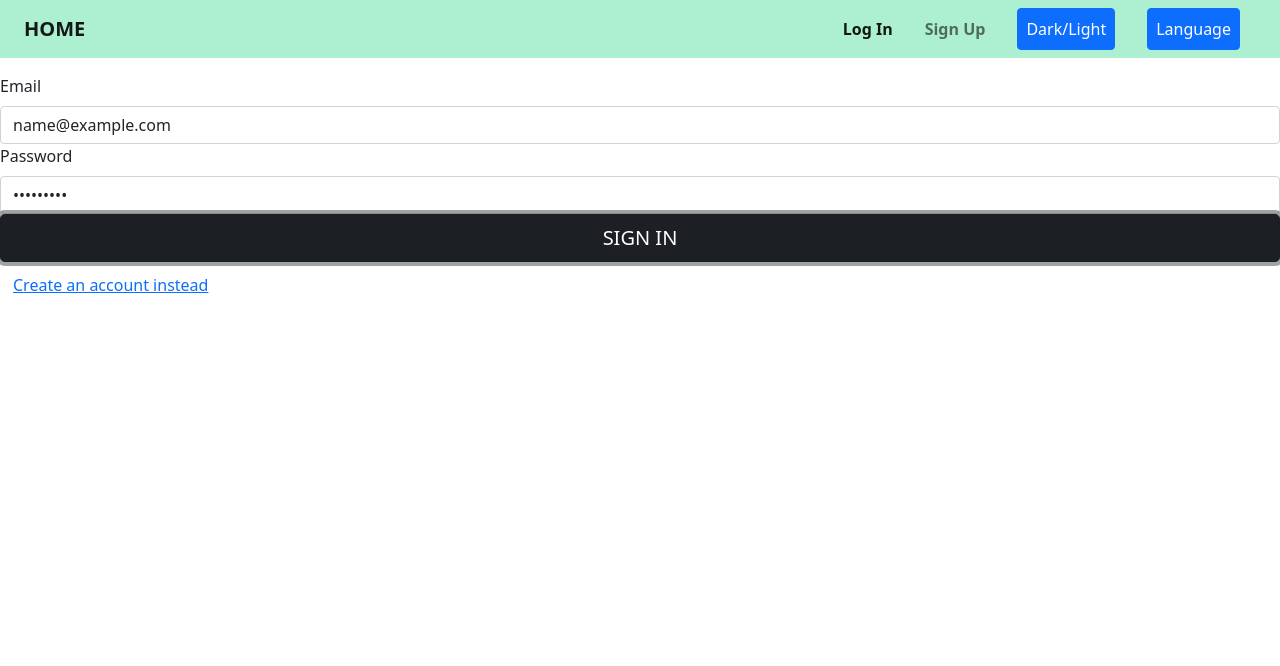
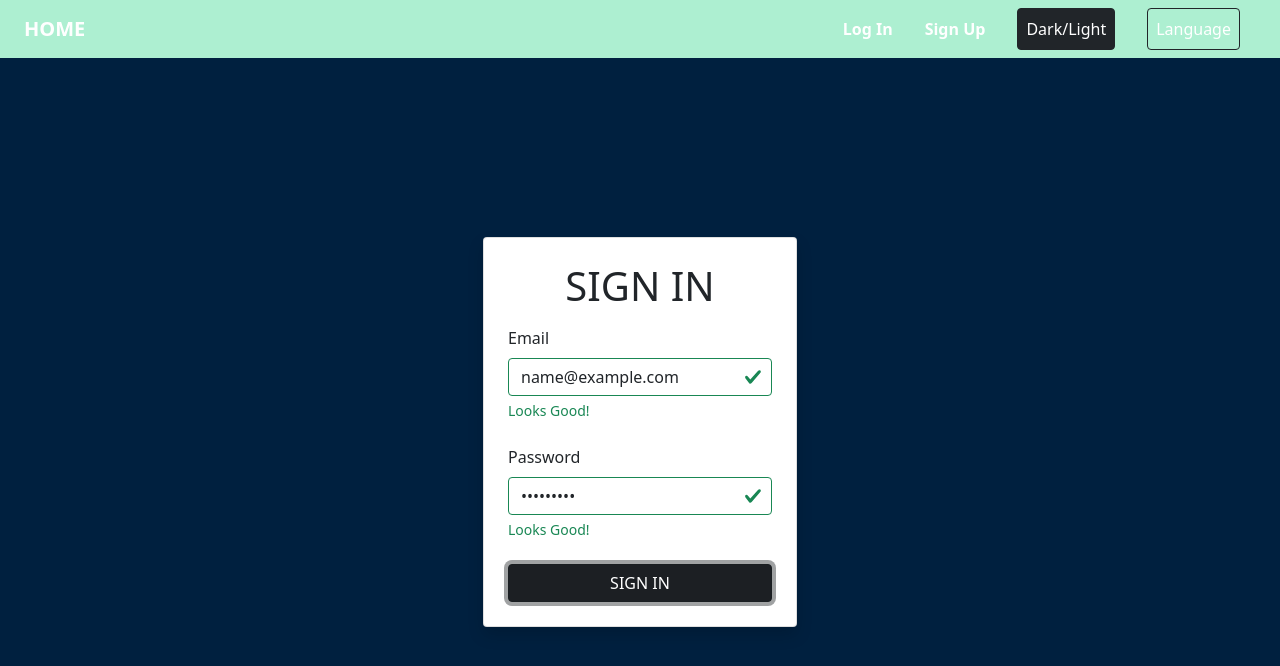
Before and after one commit to patrickwalczak/Collection-Manager, a React (Create React App) app: page /login in a window 1280 px wide. Both pictures are taken after typing "name@example.com", "Sample123" into the empty fields and a click on the button "SIGN IN". Shown: the top 666 px of the page. Built offline with nearby package versions, Linux system fonts and the light colour scheme.

Commit message:
Finishing login form

```diff
--- a/src/App.js
+++ b/src/App.js
@@ -1,17 +1,25 @@
-import NewCollection from "./NewCollection/NewCollection";
-import { Routes, Route, Link } from "react-router-dom";
+import { Routes, Route } from "react-router-dom";
 import AppNavigation from "./AppNavigation/AppNavigation";
 import { Fragment } from "react";
 import Login from "./Login/Login";
+import Container from "react-bootstrap/Container";
 
 function App() {
   return (
-    <Fragment>
+    <Container
+      style={{
+        minHeight: "100vh",
+        backgroundColor: "#00203FFF",
+        paddingTop: "5rem",
+      }}
+      fluid
+      className="d-flex align-items-center justify-content-center"
+    >
       <AppNavigation />
       <Routes>
         <Route path="/login" element={<Login />} />
       </Routes>
-    </Fragment>
+    </Container>
   );
 }
 
--- a/src/AppNavigation/AppNavigation.js
+++ b/src/AppNavigation/AppNavigation.js
@@ -6,20 +6,21 @@ import Button from "react-bootstrap/Button";
 import { Fragment } from "react";
 
 const AppNavigation = () => {
-  const navLinkMargin = "mx-1 mx-md-2  nav-link";
-  const navBtnMarPad = "p-1 p-md-2 mx-1 mx-md-2 mx-lg-3";
+  const navLinkMargin = "text-white mx-1 mx-md-2  nav-link";
+  const navBtnMarPad = "text-white p-1 p-md-2 mx-1 mx-md-2 mx-lg-3";
 
   return (
     <Fragment>
       <Navbar
-        className="px-lg-4 px-md-3 px-2 mb-md-3 mb-1"
+        fixed="top"
+        className="px-lg-4 px-md-3 px-2 mb-0"
         style={{
           backgroundColor: "#ADEFD1FF",
           fontWeight: "600",
         }}
         expand="sm"
       >
-        <Link to="/home" className="navbar-brand">
+        <Link to="/home" className="navbar-brand text-white">
           HOME
         </Link>
 
@@ -54,11 +55,19 @@ const AppNavigation = () => {
               </NavLink>
             )}
 
-            {false && <Button className={navBtnMarPad}>Log Out</Button>}
+            {false && (
+              <Button variant="dark" className={navBtnMarPad}>
+                Log Out
+              </Button>
+            )}
 
-            <Button className={navBtnMarPad}>Dark/Light</Button>
+            <Button variant="dark" className={navBtnMarPad}>
+              Dark/Light
+            </Button>
 
-            <Button className={navBtnMarPad}>Language</Button>
+            <Button variant="outline-dark" className={navBtnMarPad}>
+              Language
+            </Button>
           </Nav>
         </Navbar.Collapse>
       </Navbar>
--- a/src/Login/Login.js
+++ b/src/Login/Login.js
@@ -1,89 +1,24 @@
-import { Formik } from "formik";
-import * as yup from "yup";
-import Form from "react-bootstrap/Form";
-import Button from "react-bootstrap/Button";
+import SignInForm from "./SignInForm";
 import "bootstrap/dist/css/bootstrap.min.css";
-import Spinner from "react-bootstrap/Spinner";
-import Alert from "react-bootstrap/Alert";
-import { Link } from "react-router-dom";
+import Col from "react-bootstrap/Col";
 
-const schema = yup.object().shape({
-  email: yup.string().email().required(),
-  password: yup.mixed().required(),
-});
+const Login = () => {
+  return (
+    <Col
+      className="card shadow rounded p-3  p-lg-3 p-xl-4 mb-3"
+      xs={12}
+      sm={7}
+      md={5}
+      lg={4}
+      xl={3}
+      xxl={3}
+    >
+      <h2 className="mb-3 text-center fs-1">SIGN IN</h2>
+      <SignInForm />
+    </Col>
+  );
+};
 
-function SignInForm() {
-  const submitHandler = (data) => {
-    console.log(data);
-  };
+export default Login;
 
-  return (
-    <Formik
-      validationSchema={schema}
-      onSubmit={submitHandler}
-      initialValues={{
-        email: "",
-        password: "",
-      }}
-    >
-      {({
-        handleSubmit,
-        handleChange,
-        handleBlur,
-        values,
-        touched,
-        isValid,
-        errors,
-      }) => (
-        <Form noValidate onSubmit={handleSubmit}>
-          <Form.Group controlId="email">
-            <Form.Label>Email</Form.Label>
-            <Form.Control
-              type="email"
-              placeholder="example@example.com"
-              name="email"
-              value={values.email}
-              onChange={handleChange}
-              isInvalid={!!errors.email}
-            />
-            <Form.Control.Feedback type="invalid">
-              {errors.email}
-            </Form.Control.Feedback>
-          </Form.Group>
-          <Form.Group controlId="password">
-            <Form.Label>Password</Form.Label>
-            <Form.Control
-              type="password"
-              name="password"
-              value={values.password}
-              onChange={handleChange}
-              isInvalid={!!errors.password}
-            />
-            <Form.Control.Feedback type="invalid">
-              {errors.password}
-            </Form.Control.Feedback>
-          </Form.Group>
-          {false && (
-            <Alert variant="danger" onClose={() => {}} dismissible>
-              <Alert.Heading>Error</Alert.Heading>
-              <p></p>
-            </Alert>
-          )}
-
-          <div className="d-grid gap-1">
-            <Button type="submit" variant="dark" size="lg">
-              SIGN IN
-            </Button>
-            <Link to={"/signup"}>
-              <Button variant="link">Create an account instead</Button>
-            </Link>
-          </div>
-
-          {false && <Spinner animation="border" />}
-        </Form>
-      )}
-    </Formik>
-  );
-}
-
-export default SignInForm;
+// sm, md, lg, xl, xxl
--- /dev/null
+++ b/src/Login/SignInForm.js
@@ -0,0 +1,110 @@
+import { Formik } from "formik";
+import * as yup from "yup";
+import Form from "react-bootstrap/Form";
+import Button from "react-bootstrap/Button";
+import "bootstrap/dist/css/bootstrap.min.css";
+import Spinner from "react-bootstrap/Spinner";
+import Alert from "react-bootstrap/Alert";
+
+const schema = yup.object().shape({
+  email: yup
+    .string()
+    .trim()
+    .required("Email is required!")
+    .min(4)
+    .max(30)
+    .test({
+      message: "Incorrect email input",
+      test: (email) => {
+        if (!email) return;
+        return (
+          email.match(
+            /^[a-zA-Z0-9.!#$%&'*+/=?^_`{|}~-]+@[a-zA-Z0-9-]+(?:.[a-zA-Z0-9-]+)*$/
+          ) !== null
+        );
+      },
+    }),
+  password: yup
+    .string()
+    .trim()
+    .min(2, "Password must have at least 2 characters")
+    .max(15)
+    .required("Password is required!"),
+});
+
+function SignInForm() {
+  const submitHandler = (data) => {
+    console.log(data);
+  };
+
+  return (
+    <Formik
+      validationSchema={schema}
+      onSubmit={submitHandler}
+      initialValues={{
+        email: "",
+        password: "",
+      }}
+    >
+      {({
+        handleSubmit,
+        handleChange,
+        handleBlur,
+        values,
+        touched,
+        isValid,
+        errors,
+      }) => (
+        <Form noValidate onSubmit={handleSubmit}>
+          <Form.Group className="mb-4" controlId="email">
+            <Form.Label>Email</Form.Label>
+            <Form.Control
+              type="email"
+              placeholder="example@example.com"
+              name="email"
+              onChange={handleChange}
+              onBlur={handleBlur}
+              isInvalid={errors.email && touched.email}
+              isValid={!errors.email && values.email}
+            />
+            <Form.Control.Feedback type="invalid">
+              {errors.email}
+            </Form.Control.Feedback>
+            <Form.Control.Feedback>Looks Good!</Form.Control.Feedback>
+          </Form.Group>
+          <Form.Group className="mb-4" controlId="password">
+            <Form.Label>Password</Form.Label>
+            <Form.Control
+              type="password"
+              name="password"
+              onChange={handleChange}
+              onBlur={handleBlur}
+              isInvalid={errors.password && touched.password}
+              isValid={values.password && !errors.password}
+            />
+            <Form.Control.Feedback type="invalid">
+              {errors.password}
+            </Form.Control.Feedback>
+            <Form.Control.Feedback>Looks Good!</Form.Control.Feedback>
+          </Form.Group>
+          {false && (
+            <Alert variant="danger" onClose={() => {}} dismissible>
+              <Alert.Heading>Error</Alert.Heading>
+              <p></p>
+            </Alert>
+          )}
+
+          <div className="d-grid gap-2">
+            <Button type="submit" variant="dark">
+              SIGN IN
+            </Button>
+          </div>
+
+          {false && <Spinner animation="border" />}
+        </Form>
+      )}
+    </Formik>
+  );
+}
+
+export default SignInForm;
```
